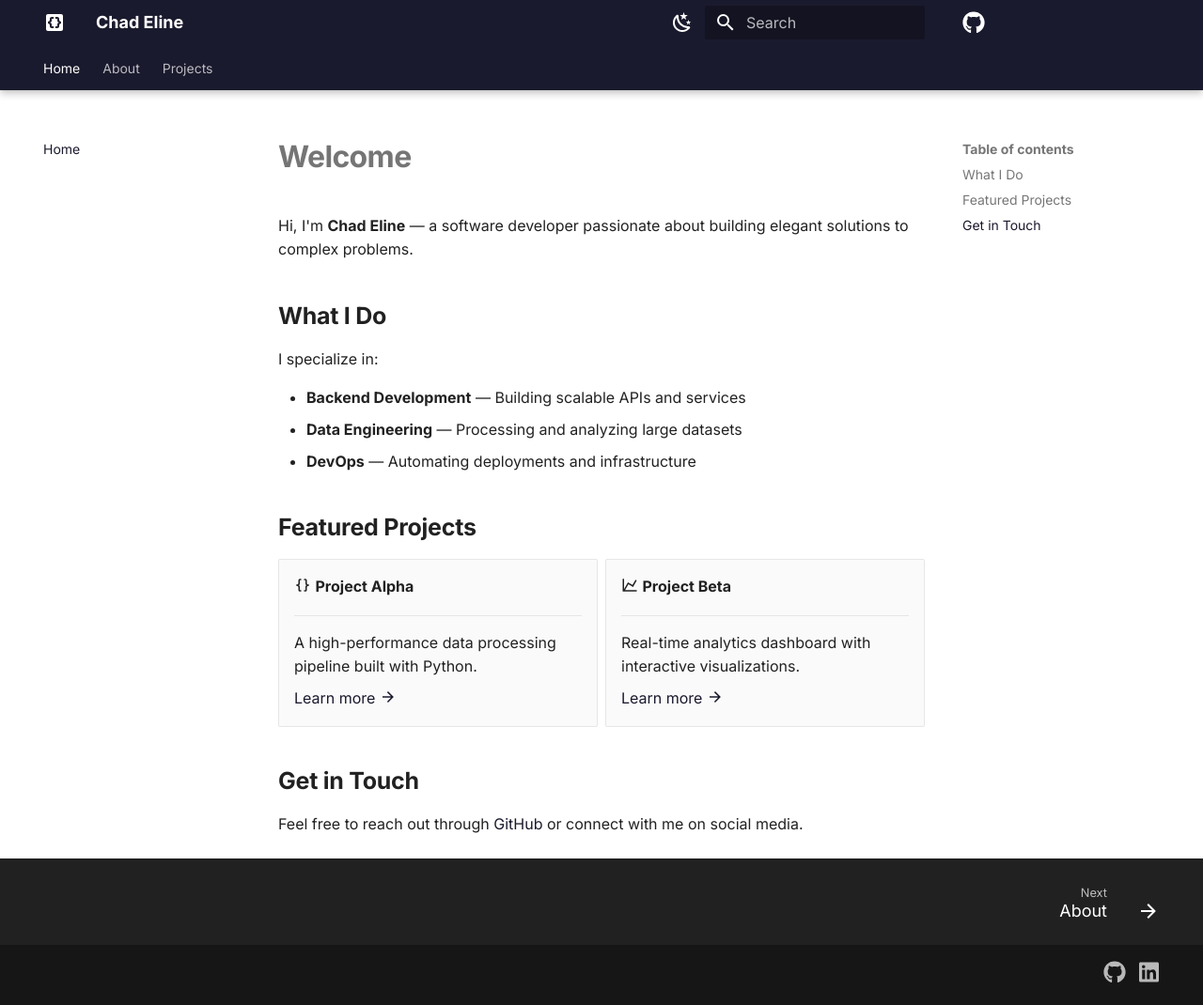
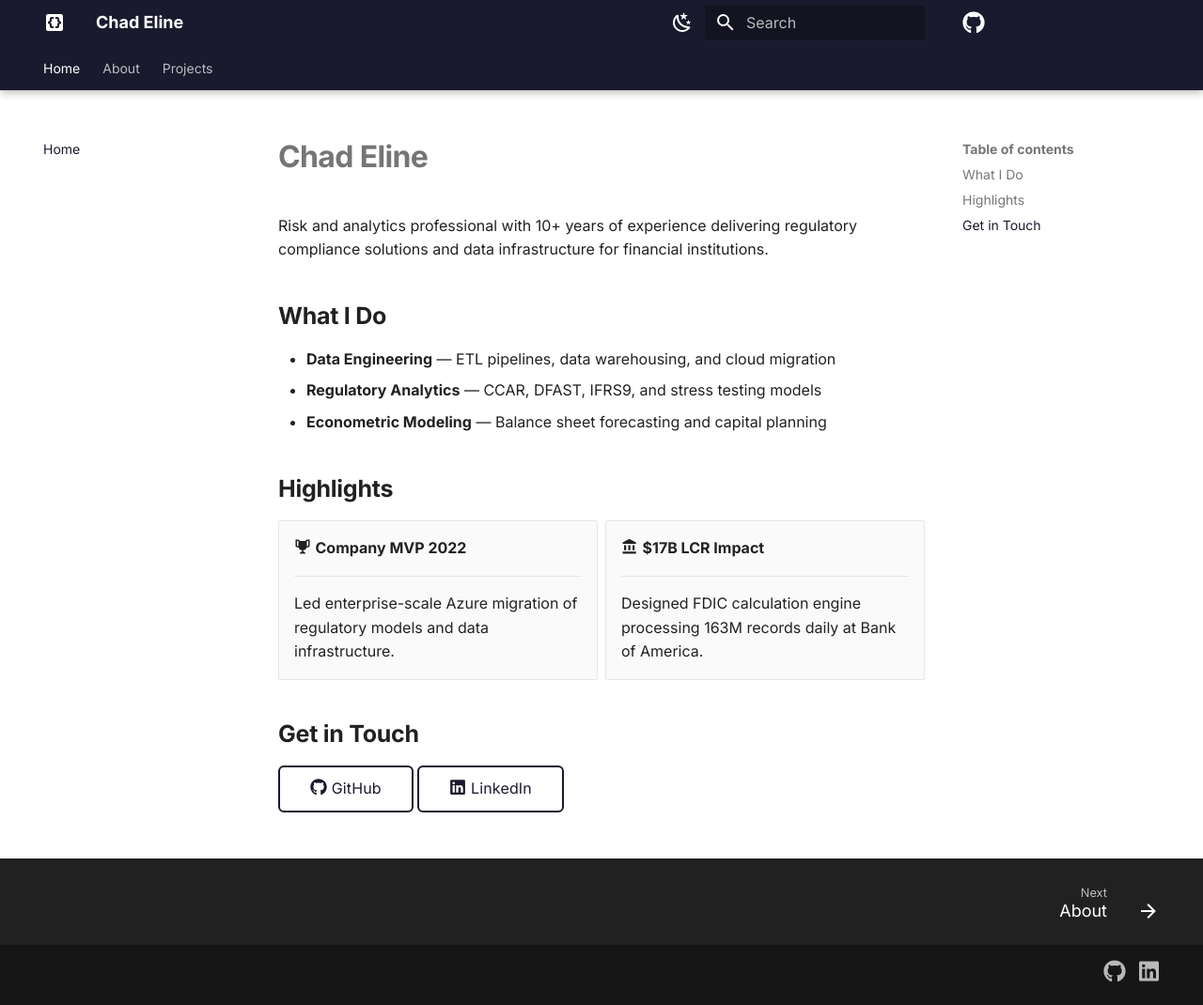
Before and after one commit to chad-eline/chad-eline.github.io, an MkDocs documentation site: the page built from docs/index.md, in a window 1280 px wide and 1070 px high. Shown: the whole window at 94% size. Built offline with MkDocs 1.6.1 and Material for MkDocs 9.7.7, drawn with Linux system fonts in a browser that asks for light colours; comment, search, counter and statistics services are not loaded.

```diff
--- a/docs/index.md
+++ b/docs/index.md
@@ -1,39 +1,32 @@
-# Welcome
+# Chad Eline
 
-Hi, I'm **Chad Eline** — a software developer passionate about building elegant
-solutions to complex problems.
+Risk and analytics professional with 10+ years of experience delivering regulatory compliance solutions and data infrastructure for financial institutions.
 
 ## What I Do
 
-I specialize in:
+- **Data Engineering** — ETL pipelines, data warehousing, and cloud migration
+- **Regulatory Analytics** — CCAR, DFAST, IFRS9, and stress testing models
+- **Econometric Modeling** — Balance sheet forecasting and capital planning
 
-- **Backend Development** — Building scalable APIs and services
-- **Data Engineering** — Processing and analyzing large datasets
-- **DevOps** — Automating deployments and infrastructure
-
-## Featured Projects
+## Highlights
 
 <div class="grid cards" markdown>
 
-- :material-code-braces: **Project Alpha**
+- :material-trophy: **Company MVP 2022**
 
     ---
 
-    A high-performance data processing pipeline built with Python.
+    Led enterprise-scale Azure migration of regulatory models and data infrastructure.
 
-    [Learn more :material-arrow-right:](projects/index.md)
-
-- :material-chart-line: **Project Beta**
+- :material-bank: **$17B LCR Impact**
 
     ---
 
-    Real-time analytics dashboard with interactive visualizations.
-
-    [Learn more :material-arrow-right:](projects/index.md)
+    Designed FDIC calculation engine processing 163M records daily at Bank of America.
 
 </div>
 
 ## Get in Touch
 
-Feel free to reach out through [GitHub](https://github.com/chad-eline) or
-connect with me on social media.
+[:fontawesome-brands-github: GitHub](https://github.com/chad-eline){ .md-button }
+[:fontawesome-brands-linkedin: LinkedIn](https://linkedin.com/in/chad-eline){ .md-button }
```
Also changed, not shown: .pre-commit-config.yaml (+0 -7 lines), docs/about.md (+4 -6 lines), docs/projects/index.md (+90 -37 lines), readme.md (+16 -5 lines), .markdownlint.json (added), 1 other file.
